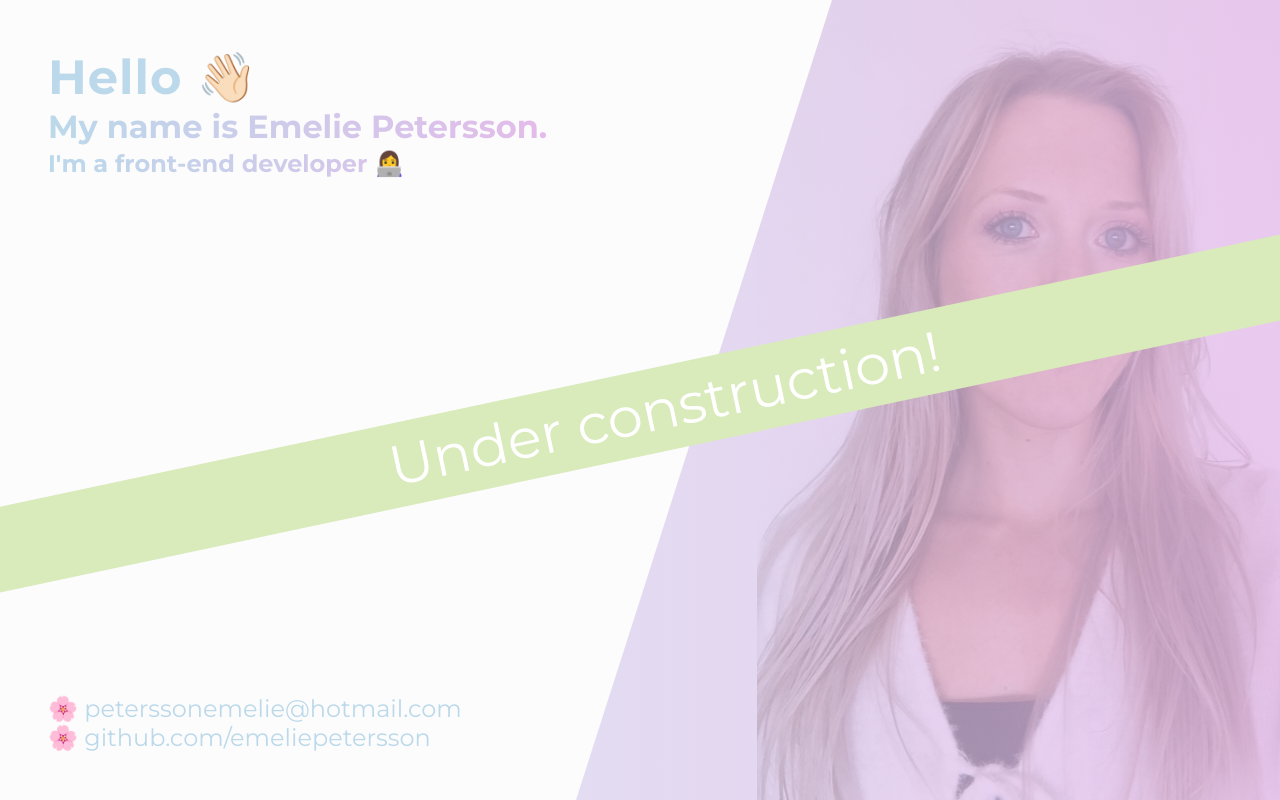
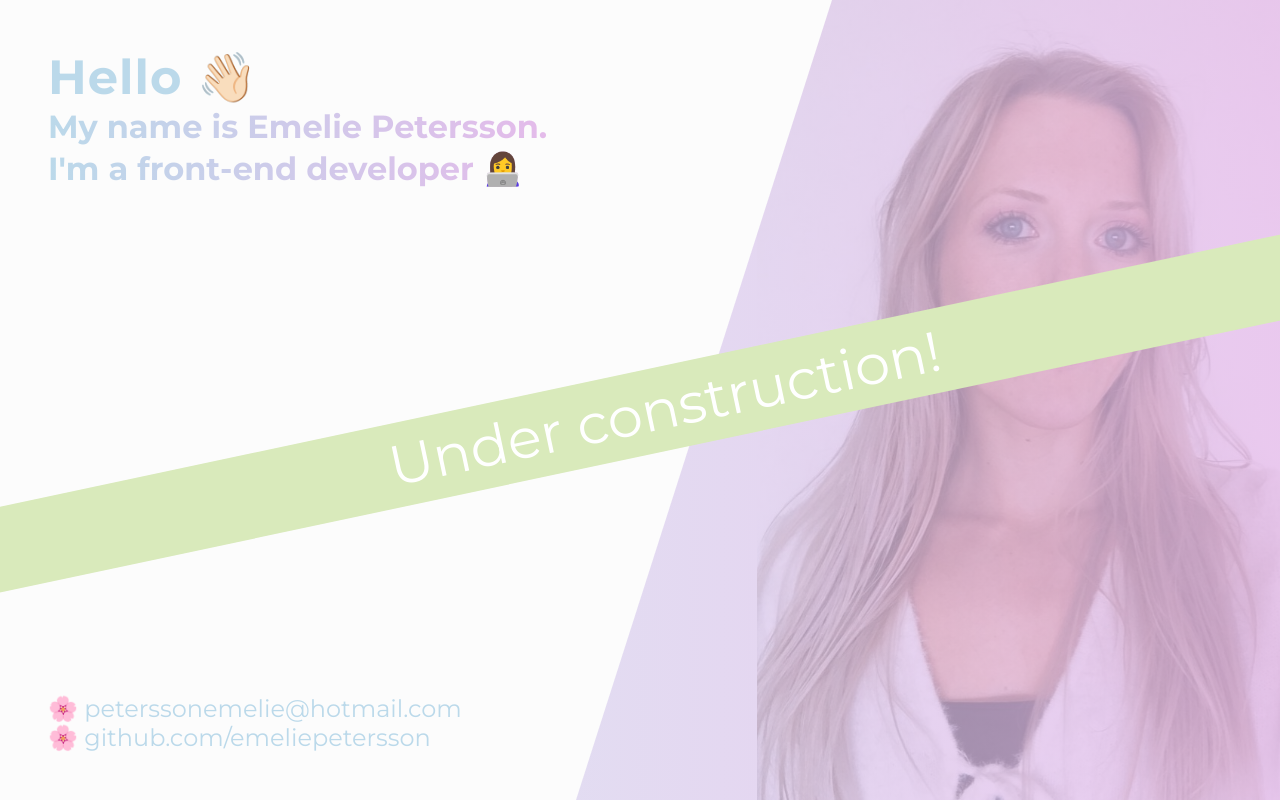
Before and after one commit to emeliepetersson/emeliepetersson, a React (Create React App) app: page / in a window 1280 px wide. Shown: the top 800 px of the page. Built offline with nearby package versions, Linux system fonts and the light colour scheme.

Commit message:
make components

```diff
--- a/src/App.tsx
+++ b/src/App.tsx
@@ -1,33 +1,33 @@
 import React from 'react';
 import styled from 'styled-components/macro';
 import { desktop, tablet } from './cssVariables';
-import { StyledSubHeadingProps } from './App.types';
+import Announcement from './Components/Announcement/Announcement';
+import Heading from './Components/Heading/Heading';
+import SubHeading from './Components/SubHeading/SubHeading';
 
 const App = () => {
 	return (
 		<ScWrapper>
-			<ScAnnouncement>
-				Under construction!
-			</ScAnnouncement>
+			<Announcement title="Under construction!" />
 			<ScColumn>
 				<div>
-					<ScHeading>
+					<Heading>
 						Hello
 						{' '}
 						<ScEmoji>
 							👋🏻
 						</ScEmoji>
 						{' '}
-					</ScHeading>
-					<ScSubHeading isBig>
+					</Heading>
+					<SubHeading isBig>
 						My name is Emelie Petersson.
-					</ScSubHeading>
-					<ScSubHeading>
+					</SubHeading>
+					<SubHeading isBig>
 						{'I\'m a front-end developer '}
 						<ScEmoji>
 							👩‍💻
 						</ScEmoji>
-					</ScSubHeading>
+					</SubHeading>
 				</div>
 				<ScContact>
 					<ScLink href="mailto:peterssonemelie@hotmail.com">
@@ -77,24 +77,6 @@ const ScColumn = styled.div`
   }
 `;
 
-const ScHeading = styled.h1`
-  background-image: linear-gradient(to right, #bbd9ea, #bbd9ea, #bbd9ea, #e4bbea);
-  -webkit-background-clip: text;
-  background-clip: text;
-  color: transparent;
-  font-size: 48px;
-  letter-spacing: 1px;
-`;
-
-const ScSubHeading = styled.h2<StyledSubHeadingProps>`
-  background-image: linear-gradient(to right, #bbd9ea, #e4bbea);
-  -webkit-background-clip: text;
-  background-clip: text;
-  color: transparent;
-  font-size: ${props => props.isBig ? '32' : '24'}px;
-  line-height: 1.3;
-`;
-
 const ScEmoji = styled.span`
   color: white;
 `;
@@ -114,26 +96,3 @@ const ScLink = styled.a`
     font-size: 24px;
   }
 `;
-
-const ScAnnouncement = styled.p`
-  position: absolute;
-  top: 0;
-  right: 0;
-  left: 0;
-  bottom: 0;
-  margin: auto;
-  font-size: 40px;
-  z-index: 999;
-  width: 110%;
-  height: fit-content;
-  text-align: center;
-  transform: rotate(10deg) translateX(-20px);
-  padding: 8px;
-  background-color: #d9eabb;
-  color: white;
-
-  @media screen and (min-width: ${desktop}) {
-    transform: rotate(-12deg) translateX(-40px);
-    font-size: 56px;
-  }
-`;
--- a/src/App.types.ts
+++ /dev/null
@@ -1,3 +0,0 @@
-export interface StyledSubHeadingProps {
-	isBig?: boolean;
-}
--- /dev/null
+++ b/src/Components/Announcement/Announcement.tsx
@@ -0,0 +1,37 @@
+import React from 'react';
+import styled from 'styled-components';
+import { AnnouncementProps } from './Announcement.types';
+import { desktop } from '../../cssVariables';
+
+const Announcement: React.FC<AnnouncementProps> = (props) => {
+	return (
+		<ScAnnouncement>
+			{props.title}
+		</ScAnnouncement>
+	);
+};
+
+export default Announcement;
+
+const ScAnnouncement = styled.p`
+  position: absolute;
+  top: 0;
+  right: 0;
+  left: 0;
+  bottom: 0;
+  margin: auto;
+  font-size: 40px;
+  z-index: 999;
+  width: 110%;
+  height: fit-content;
+  text-align: center;
+  transform: rotate(10deg) translateX(-20px);
+  padding: 8px;
+  background-color: #d9eabb;
+  color: white;
+
+  @media screen and (min-width: ${desktop}) {
+    transform: rotate(-12deg) translateX(-40px);
+    font-size: 56px;
+  }
+`;
--- /dev/null
+++ b/src/Components/Announcement/Announcement.types.ts
@@ -0,0 +1,3 @@
+export interface AnnouncementProps {
+	title: string;
+}
--- /dev/null
+++ b/src/Components/Heading/Heading.tsx
@@ -0,0 +1,22 @@
+import React from 'react';
+import styled from 'styled-components';
+import { HeadingProps } from './Heading.types';
+
+const Heading: React.FC<HeadingProps> = (props) => {
+	return (
+		<ScHeading>
+			{props.children}
+		</ScHeading>
+	);
+};
+
+export default Heading;
+
+const ScHeading = styled.h1`
+  background-image: linear-gradient(to right, #bbd9ea, #bbd9ea, #bbd9ea, #e4bbea);
+  -webkit-background-clip: text;
+  background-clip: text;
+  color: transparent;
+  font-size: 48px;
+  letter-spacing: 1px;
+`;
--- /dev/null
+++ b/src/Components/Heading/Heading.types.ts
@@ -0,0 +1,5 @@
+import { PropsWithChildren } from 'react';
+
+export interface HeadingProps extends PropsWithChildren {
+
+}
--- /dev/null
+++ b/src/Components/SubHeading/SubHeading.tsx
@@ -0,0 +1,22 @@
+import React from 'react';
+import styled from 'styled-components';
+import { SubHeadingProps, StyledSubHeadingProps } from './SubHeading.types';
+
+const SubHeading: React.FC<SubHeadingProps> = (props) => {
+	return (
+		<ScSubHeading isBig={props.isBig}>
+			{props.children}
+		</ScSubHeading>
+	);
+};
+
+export default SubHeading;
+
+const ScSubHeading = styled.h2<StyledSubHeadingProps>`
+  background-image: linear-gradient(to right, #bbd9ea, #e4bbea);
+  -webkit-background-clip: text;
+  background-clip: text;
+  color: transparent;
+  font-size: ${props => props.isBig ? '32' : '24'}px;
+  line-height: 1.3;
+`;
```
Also changed, not shown: src/Components/SubHeading/SubHeading.types.ts (added, +9 -0 lines).
